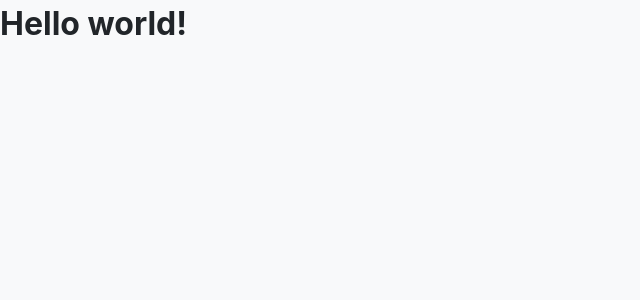
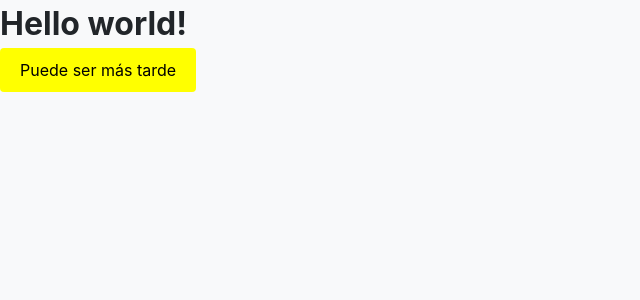
Before and after one commit to hsilv/TechnicalTest, a React (Vite) app in the folder frontend/: page / in a window 1280 px wide. Shown: the top 300 px of the page, without its empty margins (0-640 px from the left). Built offline with nearby package versions, Linux system fonts and the light colour scheme.

Commit message:
[feat/frontend]: Button component

```diff
--- a/frontend/src/App.tsx
+++ b/frontend/src/App.tsx
@@ -1,7 +1,24 @@
 import { Heading } from "./components/atoms/heading";
+import { Button } from "./components/atoms/button";
 
 function App() {
-  return <Heading level="h1">Hello world!</Heading>;
+  const handleClick = () => {
+    console.log("Hello world!");
+  };
+
+  return (
+    <>
+      <Heading level="h1">Hello world!</Heading>
+      <Button
+        styleType="solid"
+        variant="warning"
+        type="submit"
+        onClick={handleClick}
+      >
+        Puede ser más tarde
+      </Button>
+    </>
+  );
 }
 
 export default App;
--- /dev/null
+++ b/frontend/src/components/atoms/button/button.module.scss
@@ -0,0 +1,75 @@
+.default {
+  padding: 10px 20px;
+  border-radius: 4px;
+  font-size: 16px;
+  cursor: pointer;
+  border: none;
+  transition: opacity 0.3s ease, transform 0.3s ease;
+
+  &:hover {
+    opacity: 0.8;
+    transform: scale(1.025);
+  }
+
+  &:active {
+    transform: scale(0.95);
+  }
+}
+
+.submit {
+  background-color: blue;
+  color: white;
+}
+
+.reset {
+  background-color: gray;
+  color: white;
+}
+
+.button {
+  background-color: white;
+  color: black;
+}
+
+.primary {
+  background-color: blue;
+  color: white;
+}
+
+.secondary {
+  background-color: gray;
+  color: white;
+}
+
+.tertiary {
+  background-color: white;
+  color: black;
+}
+
+.danger {
+  background-color: red;
+  color: white;
+}
+
+.warning {
+  background-color: yellow;
+  color: black;
+}
+
+.success {
+  background-color: green;
+  color: white;
+}
+
+.solid {
+  border: none;
+}
+
+.outline {
+  border: 1px solid black;
+}
+
+.text {
+  background-color: white;
+  color: black;
+}
--- /dev/null
+++ b/frontend/src/components/atoms/button/button.tsx
@@ -0,0 +1,19 @@
+import React from "react";
+import { ButtonProps } from "./types";
+import styles from "./button.module.scss";
+
+const Button: React.FC<ButtonProps> = ({
+  variant,
+  styleType,
+  children,
+  ...props
+}) => {
+  const className = `${styles.default} ${styles.button} ${styles[variant]} ${styles[styleType]}`;
+  return (
+    <button className={className} {...props}>
+      {children}
+    </button>
+  );
+};
+
+export default Button;
--- /dev/null
+++ b/frontend/src/components/atoms/button/index.tsx
@@ -0,0 +1,8 @@
+export type {
+  ButtonProps,
+  ButtonStyle,
+  ButtonType,
+  ButtonVariant,
+} from "./types";
+
+export { default as Button } from "./button";
```
Also changed, not shown: frontend/src/components/atoms/button/types.tsx (+17 -0 lines).
